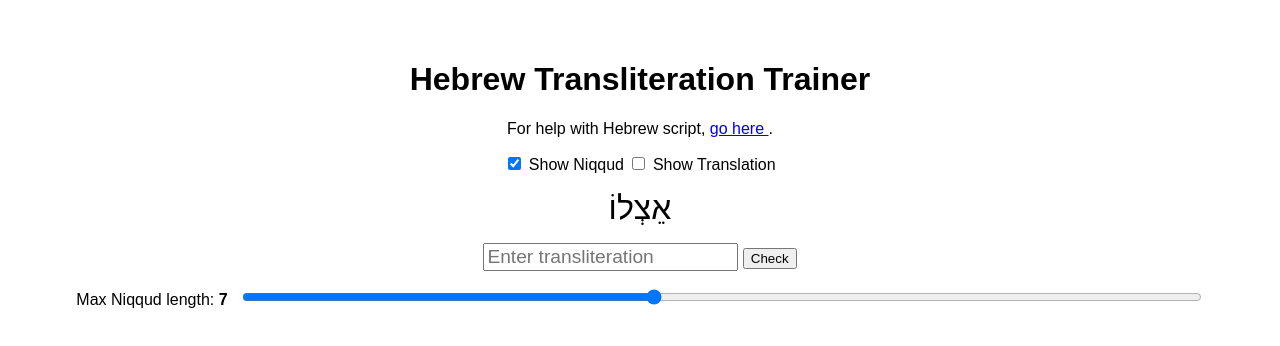
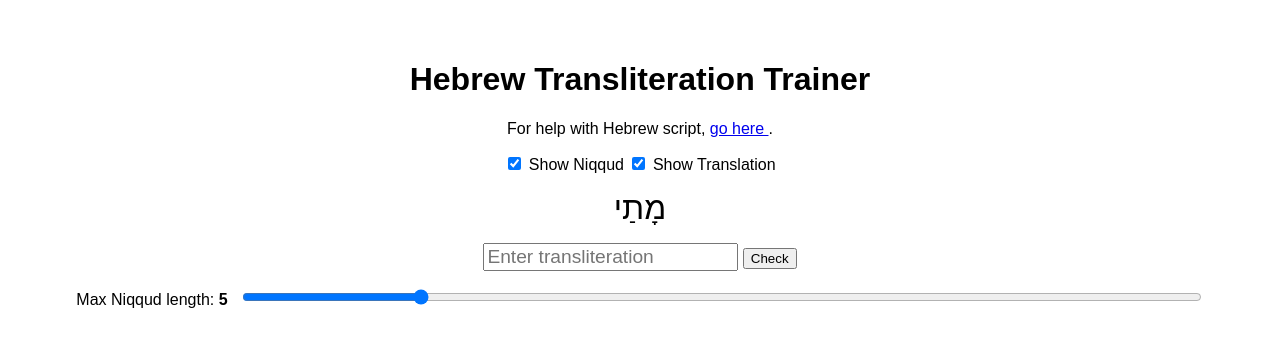
Before and after one commit to dwerkjem/Hebrew-Transliteration-Trainer, a website built with Vite: page index.html in a window 1280 px wide. Built offline with nearby package versions, Linux system fonts and the light colour scheme.

Commit message:
fix: update translation toggle and adjust max Niqqud length settings

```diff
--- a/index.html
+++ b/index.html
@@ -21,7 +21,7 @@
     Show Niqqud
   </label>
   <label>
-    <input type="checkbox" id="translation-toggle" />
+    <input type="checkbox" id="translation-toggle" checked />
     Show Translation
   </label>
 
@@ -36,13 +36,13 @@
   <!-- moved slider to bottom -->
   <label style="display:block; margin-top:1em; text-align:center;">
     Max Niqqud length:
-    <strong><span id="length-label">7</span></strong>
+    <strong><span id="length-label">5</span></strong>
     <input
       type="range"
       id="length-slider"
       min="1"
-      max="15"
-      value="7"
+      max="23"
+      value="5"
       style="width:80%; margin-left:0.5em;"
     />
   </label>
```
